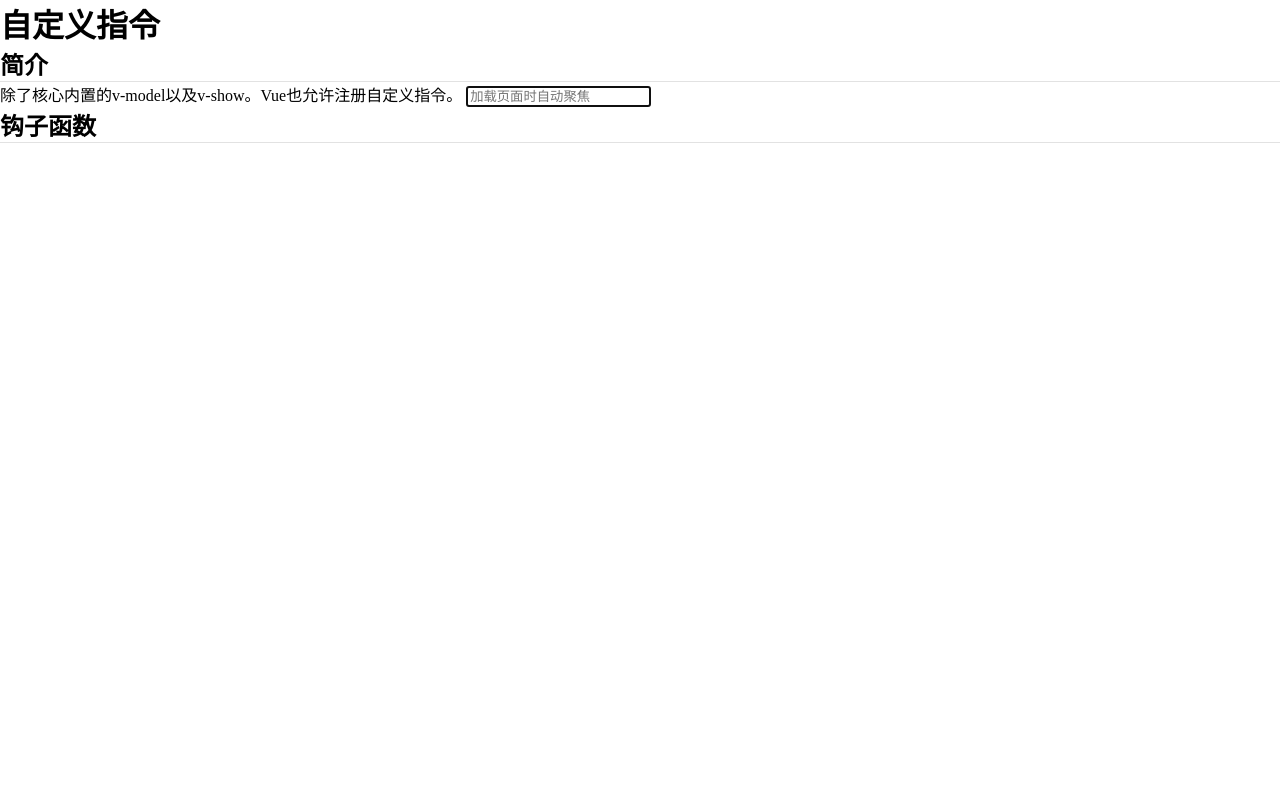
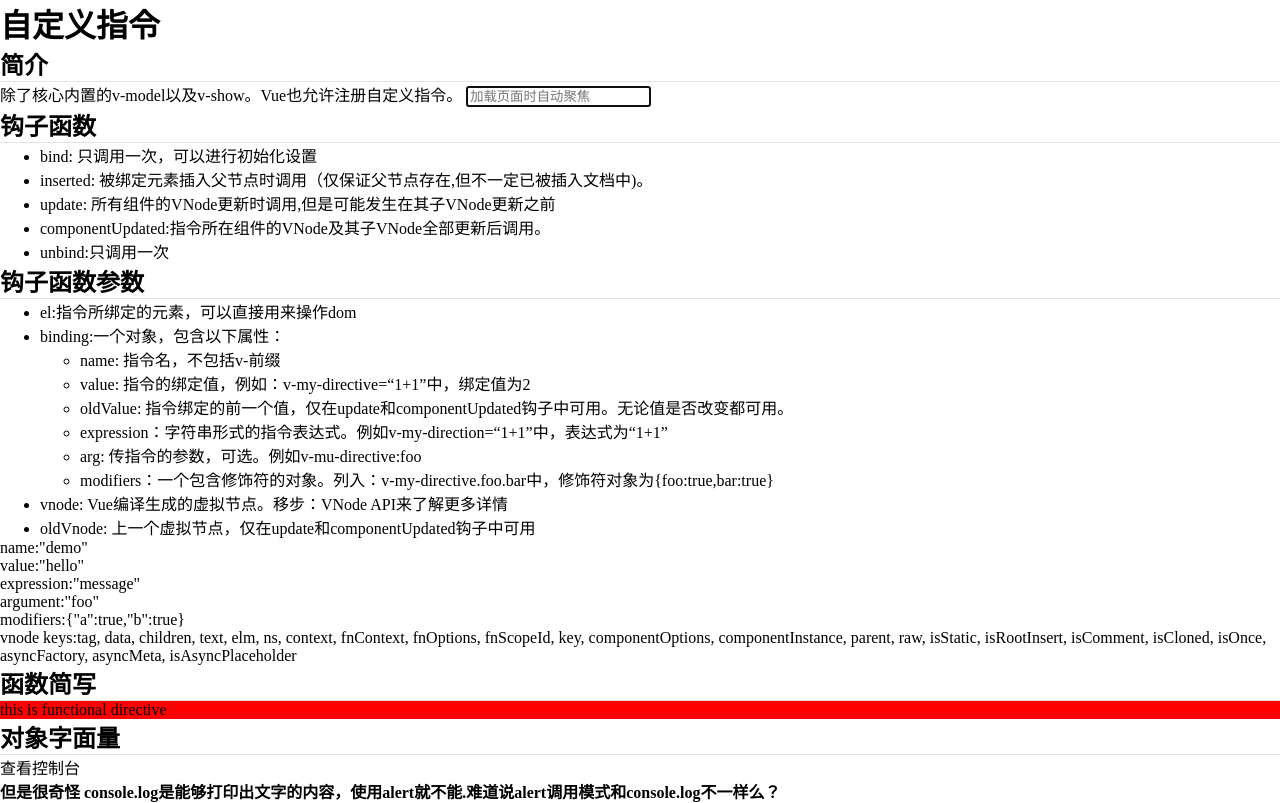
Before and after one commit to guardianf/VUEDemo, a plain HTML site: page assets/demo18.html in a window 1280 px wide. Drawn offline with nearby package versions, Linux system fonts and the light colour scheme.

Commit message:
add demos
增加关于hook，自定义指令的例子

```diff
--- a/assets/demo18.html
+++ b/assets/demo18.html
@@ -23,6 +23,20 @@
     <h2>钩子函数</h2>
     <list></list>
   </div>
+  <div id='app-3'>
+    <h2>钩子函数参数</h2>
+    <list3 :children='children'></list3>
+    <div v-demo:foo.a.b='message'></div>
+  </div>
+  <div id='app-4'>
+    <h2>函数简写</h2>
+    <div v-color-swatch:foo='color'>this is functional directive</div>
+  </div>
+  <div id='app-5'>
+    <h2>对象字面量</h2>
+    <div v-demo2="{color: 'white', text: 'hello!'}">查看控制台</div>
+    <strong>但是很奇怪 console.log是能够打印出文字的内容，使用alert就不能.难道说alert调用模式和console.log不一样么？</strong>
+  </div>
   <script src="../js/demo18.js"></script>
 </body>
 </html>
--- a/js/demo18.js
+++ b/js/demo18.js
@@ -30,10 +30,85 @@ Vue.component('list', {
             items: [
             "bind: 只调用一次，可以进行初始化设置",
             "inserted: 被绑定元素插入父节点时调用（仅保证父节点存在,但不一定已被插入文档中)。",
-            "",
-            "",
-            ""
+            "update: 所有组件的VNode更新时调用,但是可能发生在其子VNode更新之前",
+            "componentUpdated:指令所在组件的VNode及其子VNode全部更新后调用。",
+            "unbind:只调用一次"
             ]
         }
     }
+});
+
+let app2 = new Vue({
+    el: '#app-2'
 })
+
+Vue.component('list3', {
+    name: 'list3',
+    props: ['children'],
+    template: `
+        <ul>
+            <li v-for='child in children' :key='child.id'>
+                <div v-if='!child.children' >
+                    {{child.text}}
+                </div>
+                <div v-else>
+                    <div>{{child.text}}</div>
+                    <list3 :children='child.children'></list3>
+                </div>
+            </li>
+        </ul>
+    `
+});
+Vue.directive('demo', {
+    bind(el, binding, vnode){
+        var s = JSON.stringify
+        el.innerHTML =
+            'name:' + s(binding.name) + '<br>' +
+            'value:' + s(binding.value) + '<br>' +
+            'expression:' + s(binding.expression) + '<br>' +
+            'argument:' + s(binding.arg) + '<br>' +
+            'modifiers:' + s(binding.modifiers) + '<br>' +
+            'vnode keys:' + Object.keys(vnode).join(', ')
+
+    }
+})
+
+let app3 = new Vue({
+    el: '#app-3',
+    data: {
+        children: [
+            {id: '1', text: 'el:指令所绑定的元素，可以直接用来操作dom'},
+            {id: '2', text: 'binding:一个对象，包含以下属性：',children:[
+                {id: '21', text: 'name: 指令名，不包括v-前缀'},
+                {id: '22', text: 'value: 指令的绑定值，例如：v-my-directive=“1+1”中，绑定值为2'},
+                {id: '23', text: 'oldValue: 指令绑定的前一个值，仅在update和componentUpdated钩子中可用。无论值是否改变都可用。'},
+                {id: '24', text: 'expression：字符串形式的指令表达式。例如v-my-direction=“1+1”中，表达式为“1+1”'},
+                {id: '25', text: 'arg: 传指令的参数，可选。例如v-mu-directive:foo'},
+                {id: '26', text: 'modifiers：一个包含修饰符的对象。列入：v-my-directive.foo.bar中，修饰符对象为{foo:true,bar:true}'},
+            ]},
+            {id: '3', text: 'vnode: Vue编译生成的虚拟节点。移步：VNode API来了解更多详情'},
+            {id: '4', text: 'oldVnode: 上一个虚拟节点，仅在update和componentUpdated钩子中可用'}
+        ],
+        message: 'hello'
+    }
+});
+
+Vue.directive('color-swatch', function(el, binding){
+    el.style.backgroundColor = binding.value
+});
+let app4 = new Vue({
+    el: '#app-4',
+    data: {
+        color: 'red'
+    }
+});
+
+Vue.directive('demo2', function(el, binding){
+    console.log('color:',binding.value.color)
+    console.log('text:',binding.value.text)
+    alert('color:',binding.value.color)
+    alert('text:',binding.value.text)
+});
+let app5 = new Vue({
+    el: '#app-5'
+})
```
